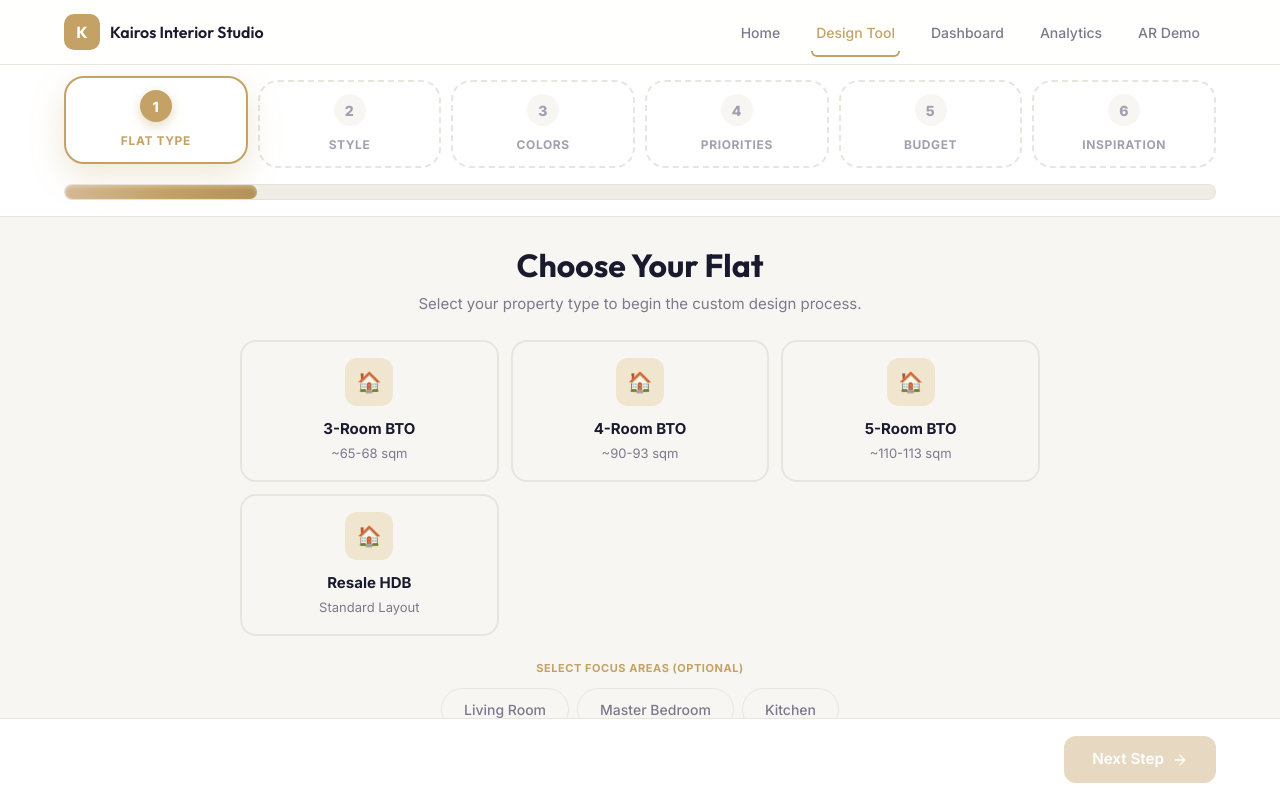
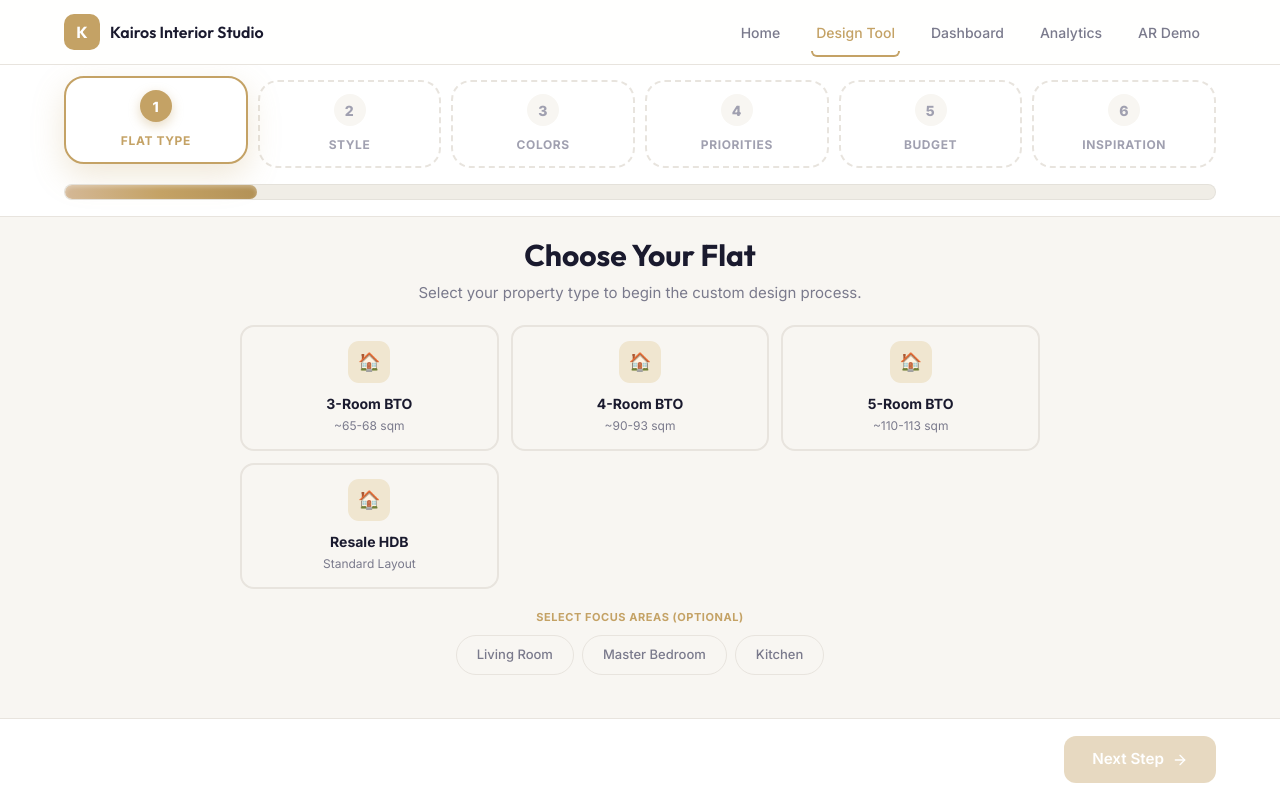
Before and after one commit to Javen420/interior-design, a Next.js app: page /design/wizard in a window 1280 px wide. Built offline with nearby package versions, Linux system fonts and the light colour scheme.

Commit message:
changed flat type wizard button sizing to fit within screen

```diff
--- a/src/app/design/wizard/page.tsx
+++ b/src/app/design/wizard/page.tsx
@@ -123,35 +123,35 @@ export default function WizardPage() {
       case 0:
         return (
           <motion.div key="s0" variants={variants} initial="enter" animate="center" exit="exit" transition={{ duration: 0.3 }}>
-            <h2 style={{ fontSize: 32, fontWeight: 700, textAlign: 'center', marginBottom: 4 }}>Choose Your Flat</h2>
-            <p style={{ textAlign: 'center', color: 'var(--color-text-secondary)', marginBottom: 24, fontSize: 15 }}>Select your property type to begin the custom design process.</p>
-            <div style={{ display: 'grid', gridTemplateColumns: 'repeat(3, 1fr)', gap: 12, marginBottom: 24 }}>
+            <h2 style={{ fontSize: 30, fontWeight: 700, textAlign: 'center', marginBottom: 4 }}>Choose Your Flat</h2>
+            <p style={{ textAlign: 'center', color: 'var(--color-text-secondary)', marginBottom: 20, fontSize: 15 }}>Select your property type to begin the custom design process.</p>
+            <div style={{ display: 'grid', gridTemplateColumns: 'repeat(3, 1fr)', gap: 12, marginBottom: 20 }}>
               {flatTypes.map(ft => (
                 <button key={ft.id} onClick={() => updatePreferences({ flatType: ft.id })}
                   style={{
                     background: preferences.flatType === ft.id ? 'var(--color-accent-bg)' : 'var(--color-bg)',
                     border: `2px solid ${preferences.flatType === ft.id ? 'var(--color-accent)' : 'var(--color-border)'}`,
-                    borderRadius: 16, padding: '16px', cursor: 'pointer', textAlign: 'center', transition: 'all 0.2s',
+                    borderRadius: 14, padding: '14px', cursor: 'pointer', textAlign: 'center', transition: 'all 0.2s',
                     position: 'relative',
                   }}>
                   {preferences.flatType === ft.id && (
-                    <span style={{ position: 'absolute', top: 10, right: 12, background: 'var(--color-accent)', color: '#fff', fontSize: 10, padding: '3px 10px', borderRadius: 6, fontWeight: 600 }}>SELECTED</span>
+                    <span style={{ position: 'absolute', top: 8, right: 10, background: 'var(--color-accent)', color: '#fff', fontSize: 10, padding: '2px 9px', borderRadius: 6, fontWeight: 600 }}>SELECTED</span>
                   )}
-                  <div style={{ width: 48, height: 48, margin: '0 auto 12px', background: 'var(--color-accent-light)', borderRadius: 12, display: 'flex', alignItems: 'center', justifyContent: 'center' }}>
-                    <span style={{ color: 'var(--color-accent)', fontSize: 20 }}>🏠</span>
+                  <div style={{ width: 42, height: 42, margin: '0 auto 10px', background: 'var(--color-accent-light)', borderRadius: 11, display: 'flex', alignItems: 'center', justifyContent: 'center' }}>
+                    <span style={{ color: 'var(--color-accent)', fontSize: 18 }}>🏠</span>
                   </div>
-                  <div style={{ fontWeight: 700, fontSize: 15, color: preferences.flatType === ft.id ? 'var(--color-accent)' : 'var(--color-text)', marginBottom: 4 }}>{ft.label}</div>
-                  <div style={{ fontSize: 13, color: 'var(--color-text-secondary)' }}>{ft.desc}</div>
+                  <div style={{ fontWeight: 700, fontSize: 14, color: preferences.flatType === ft.id ? 'var(--color-accent)' : 'var(--color-text)', marginBottom: 3 }}>{ft.label}</div>
+                  <div style={{ fontSize: 12, color: 'var(--color-text-secondary)' }}>{ft.desc}</div>
                 </button>
               ))}
             </div>
-            <div style={{ textAlign: 'center', marginBottom: 16 }}>
-              <div style={{ fontSize: 11, fontWeight: 700, letterSpacing: '0.05em', color: 'var(--color-accent)', marginBottom: 12 }}>SELECT FOCUS AREAS (OPTIONAL)</div>
+            <div style={{ textAlign: 'center', marginBottom: 12 }}>
+              <div style={{ fontSize: 11, fontWeight: 700, letterSpacing: '0.05em', color: 'var(--color-accent)', marginBottom: 10 }}>SELECT FOCUS AREAS (OPTIONAL)</div>
               <div style={{ display: 'flex', gap: 8, justifyContent: 'center', flexWrap: 'wrap' }}>
                 {roomTypes.map(rt => (
                   <button key={rt.id} onClick={() => updatePreferences({ roomType: rt.id })}
                     style={{
-                      padding: '10px 22px', borderRadius: 100, fontSize: 14, fontWeight: 500, cursor: 'pointer',
+                      padding: '9px 20px', borderRadius: 100, fontSize: 13, fontWeight: 500, cursor: 'pointer',
                       background: preferences.roomType === rt.id ? 'var(--color-accent)' : 'transparent',
                       color: preferences.roomType === rt.id ? '#fff' : 'var(--color-text-secondary)',
                       border: `1px solid ${preferences.roomType === rt.id ? 'var(--color-accent)' : 'var(--color-border)'}`,
@@ -411,7 +411,7 @@ export default function WizardPage() {
       </div>
 
       {/* Content */}
-      <div style={{ flex: 1, display: 'flex', alignItems: 'flex-start', justifyContent: 'center', padding: '24px 24px 40px', overflowY: 'auto' }}>
+      <div style={{ flex: 1, display: 'flex', alignItems: 'flex-start', justifyContent: 'center', padding: '16px 24px 16px', overflow: 'hidden' }}>
         <div style={{ width: '100%', maxWidth: 800 }}>
           <AnimatePresence mode="wait">{renderStep()}</AnimatePresence>
         </div>
```
